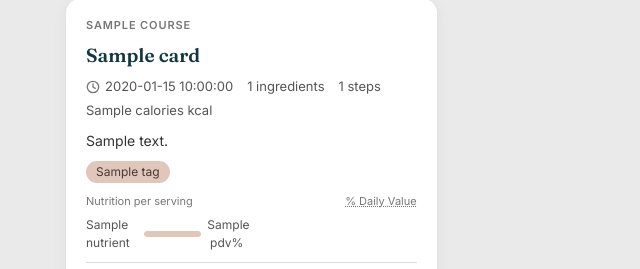
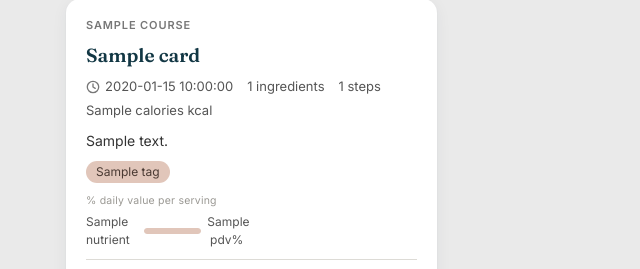
Before and after one commit to mihikabairathi/ml_in_practice_project, a FastAPI app: template src/remy/abtest/templates/quiz.html in a window 1280 px wide. Shown: the part 170-439 px from the top of the page, without its empty margins (0-640 px from the left). Run offline with FastAPI, Linux system fonts and the light colour scheme; the template is opened without the code that fills it: most values are stand-ins (such as "Sample title", 1, 10 or a date in 2020).

Commit message:
Survey UI: version static URLs by content hash; subtler daily-value label
Browsers kept a cached style.css after updates, so new markup rendered with
old styles (full descriptions shown, submit bar covering the last stars).
Static URLs now carry ?v=<hash of static files>, so every change is fetched.
The nutrition header is now a small grey '% daily value per serving' caption.

Co-Authored-By: Claude Opus 5.5 <noreply@anthropic.com>

```diff
--- a/src/remy/abtest/app.py
+++ b/src/remy/abtest/app.py
@@ -5,6 +5,7 @@ Run from the repository root:  uv run uvicorn remy.abtest.app:app --port 8000
 
 from __future__ import annotations
 
+import hashlib
 import logging
 import random
 import secrets
@@ -58,6 +59,20 @@ async def lifespan(app: FastAPI):
 app = FastAPI(title="Remy recipe survey", lifespan=lifespan)
 app.mount("/static", StaticFiles(directory=HERE / "static"), name="static")
 templates = Jinja2Templates(directory=HERE / "templates")
+
+
+def _static_version() -> str:
+    """Hash of the static files, appended to their URLs so browsers fetch new
+    versions after an update instead of reusing a stale cached copy."""
+    digest = hashlib.sha1()
+    for path in sorted((HERE / "static").rglob("*")):
+        if path.is_file():
+            digest.update(path.read_bytes())
+    return digest.hexdigest()[:10]
+
+
+STATIC_VERSION = _static_version()
+templates.env.globals["asset"] = lambda path: f"/static/{path}?v={STATIC_VERSION}"
 
 STAGE_PAGES = {"quiz": "/quiz", "compare": "/compare", "done": "/done"}
 
--- a/src/remy/abtest/static/style.css
+++ b/src/remy/abtest/static/style.css
@@ -116,8 +116,8 @@ main.wrap { padding-top: 28px; padding-bottom: 140px; }
 .chips li { background: var(--peach); color: #4A3A33; font-size: 12px; padding: 2px 10px; border-radius: 999px; }
 
 /* Nutrition: % daily value bars */
-.nutrition-head { display: flex; justify-content: space-between; font-size: 11px; color: var(--faint); margin-bottom: -4px; }
-.nutrition-head abbr { text-decoration: underline dotted; cursor: help; }
+.nutrition-head { font-size: 10.5px; letter-spacing: .02em; color: #9A9893; margin-bottom: -6px; }
+.nutrition-head abbr { text-decoration: none; cursor: help; }
 .nutrition { display: grid; grid-template-columns: 1fr 1fr; gap: 4px 16px; font-size: 12px; color: var(--muted); }
 .nutrient { display: grid; grid-template-columns: 52px 1fr 36px; align-items: center; gap: 6px; }
 .nutrient .bar { height: 6px; background: var(--surface-soft); border-radius: 3px; overflow: hidden; }
--- a/src/remy/abtest/templates/_macros.html
+++ b/src/remy/abtest/templates/_macros.html
@@ -36,8 +36,7 @@
   {% endif %}
   {% if r.tags %}<ul class="chips">{% for t in r.tags %}<li>{{ t }}</li>{% endfor %}</ul>{% endif %}
   <div class="nutrition-head">
-    <span>Nutrition per serving</span>
-    <abbr title="Percent of the recommended daily amount for an adult (2,000 kcal diet) in one serving. Over 100% means more than a full day's worth.">% Daily Value</abbr>
+    <abbr title="Percent of an adult's recommended daily amount (2,000 kcal diet) in one serving. Over 100% means more than a full day's worth.">% daily value per serving</abbr>
   </div>
   <div class="nutrition" aria-label="Percent daily value per serving">
     {% for n in r.nutrients %}
--- a/src/remy/abtest/templates/base.html
+++ b/src/remy/abtest/templates/base.html
@@ -7,8 +7,8 @@
   <link rel="preconnect" href="https://fonts.googleapis.com">
   <link rel="preconnect" href="https://fonts.gstatic.com" crossorigin>
   <link href="https://fonts.googleapis.com/css2?family=Fraunces:opsz,wght@9..144,500;9..144,600&family=Inter:wght@400;500;600&display=swap" rel="stylesheet">
-  <link rel="icon" href="{{ url_for('static', path='favicon.svg') }}" type="image/svg+xml">
-  <link rel="stylesheet" href="{{ url_for('static', path='style.css') }}">
+  <link rel="icon" href="{{ asset('favicon.svg') }}" type="image/svg+xml">
+  <link rel="stylesheet" href="{{ asset('style.css') }}">
 </head>
 <body>
   <header class="site">
```
